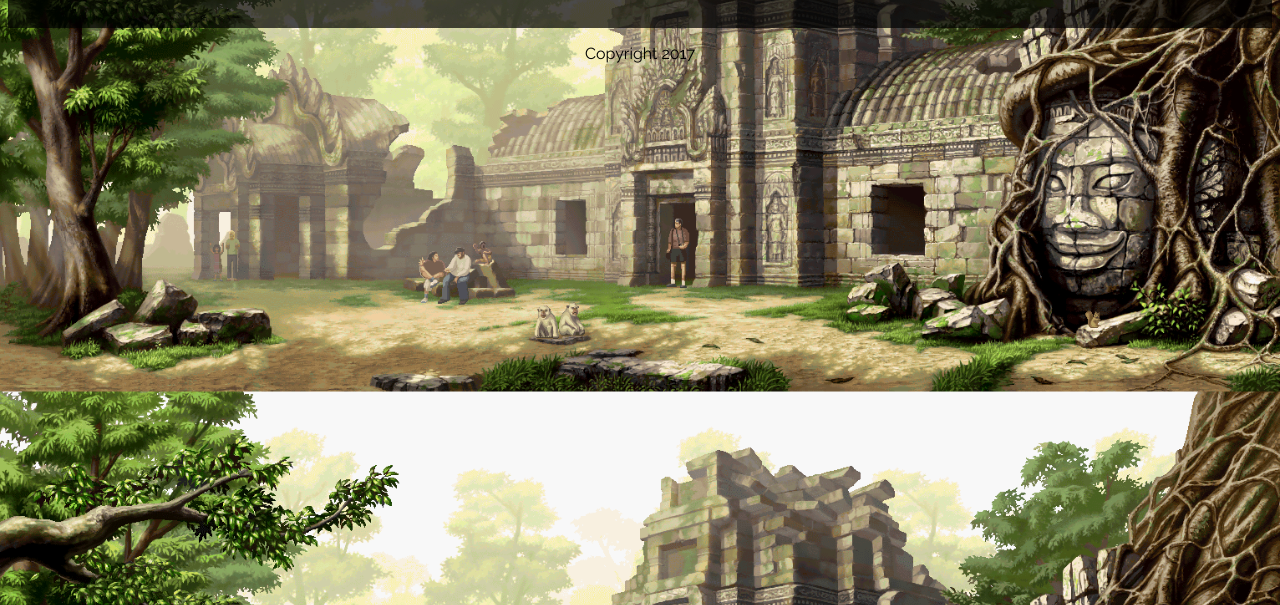
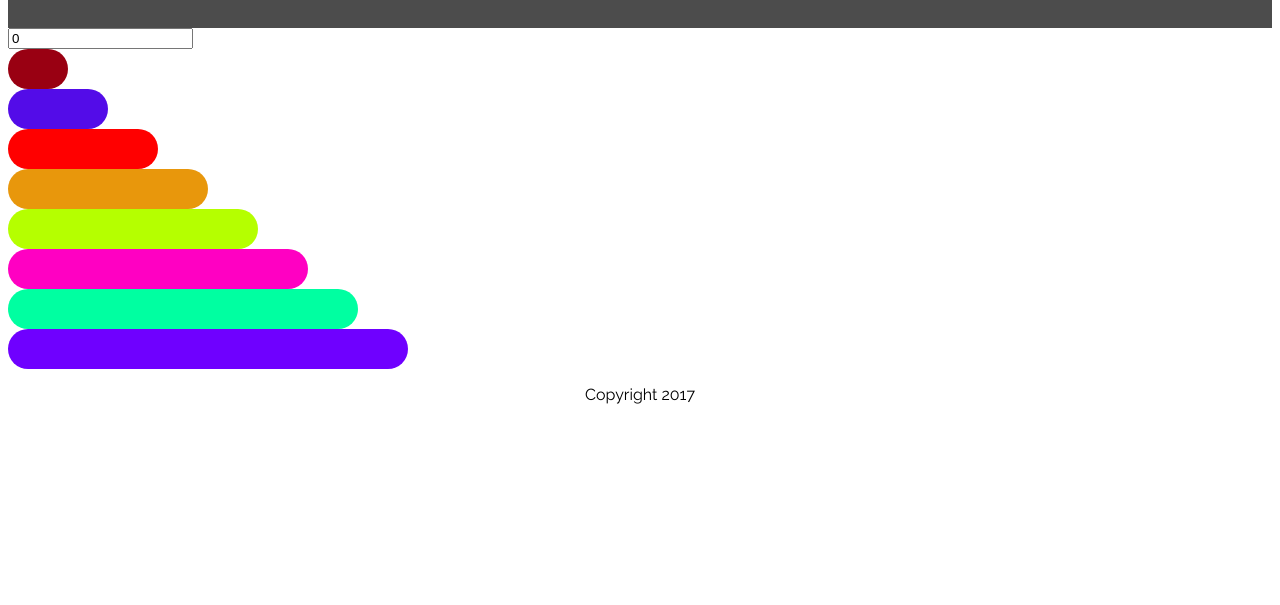
Before and after one commit to jhosuedeveloper/Towers_of_Hanoi, a plain HTML site: page index.html in a window 1280 px wide. Shown: the part 195-800 px from the top of the page. Drawn offline with nearby package versions, Linux system fonts and the light colour scheme.

Commit message:
creating classes for future disks in CSS

```diff
--- /dev/null
+++ b/DiskStacksView.js
@@ -0,0 +1,34 @@
+class DiskStacksView
+{
+constructor(numDisks)
+{
+  numDisks=numDisks;
+}
+
+
+init()
+{
+this.inputs={
+
+
+
+}
+this.displays={
+
+
+
+}
+
+
+
+}
+
+
+
+
+
+
+
+
+
+}//end of DiskStacksView
--- a/index.html
+++ b/index.html
@@ -8,6 +8,7 @@
   integrity="sha256-DZAnKJ/6XZ9si04Hgrsxu/8s717jcIzLy3oi35EouyE="
   crossorigin="anonymous"></script>
   <script src="script.js" charset="utf-8"></script>
+  <script src="DiskStacksView.js" charset="utf-8"></script>
   <link rel="stylesheet"
   type="text/css"
   href="style.css" />
@@ -21,14 +22,33 @@
 
 
   <main>
+    <input type="number" name="Number of Disks" value="0">
+
+
+
+
+
     <div class="stacks">
 
         <div class="stack1">
+              <div class="stk1"></div>
+              <div class="stk2"></div>
+              <div class="stk3"></div>
+              <div class="stk4"></div>
+              <div class="stk5"></div>
+              <div class="stk6"></div>
+              <div class="stk7"></div>
+              <div class="stk8"></div>
         </div>
+
+
         <div class="stack2">
         </div>
+
+
         <div class="stack3">
         </div>
+
   </div>
   </main>
 
--- a/style.css
+++ b/style.css
@@ -3,8 +3,8 @@ body
 {
   /*background-color: lemonchiffon;*/
 
-  background-image: url("oUMTTo6.gif");
-  background-size: cover;
+    /*background-image: url("oUMTTo6.gif");
+    background-size: cover;*/
   bottom: 0px
   top: 20px;
 }
@@ -34,11 +34,8 @@ header
 }
 /*MAIN----------------------------------------------------------------*/
 main{
-    background-image: url("oUMTTo6.gif");
-    background-size: cover;
-    z-index: 3;
-    height: 100%;
-    width: 100%;
+
+
 }
 
 /*FOOTER----------------------------------------------------------------*/
@@ -47,3 +44,78 @@ footer
   font-family: 'Raleway', sans-serif;
   text-align: center;
 }
+
+
+
+
+
+/*DESIGN FOR FUTURE DISKS TO BE APPENDED---------------------------------*/
+
+.stk1
+{
+width: 60px;
+height: 40px;
+background: #990012;
+border-radius: 20px;
+line-height: 100px;
+
+
+}
+.stk2
+{
+width: 100px;
+height: 40px;
+background: #530CE8;
+border-radius: 20px;
+line-height: 100px;
+}
+.stk3
+{
+width: 150px;
+height: 40px;
+background: #FF0000;
+border-radius: 20px;
+line-height: 100px;
+}
+.stk4
+{
+width: 200px;
+height: 40px;
+background: #E8970C;
+border-radius: 20px;
+line-height: 100px;
+}
+.stk5
+{
+width: 250px;
+height: 40px;
+background: #B5FF00;
+border-radius: 20px;
+line-height: 100px;
+}
+.stk6
+{
+width: 300px;
+height: 40px;
+background: #FF00C2;
+border-radius: 20px;
+line-height: 100px;
+}
+.stk7
+{
+width: 350px;
+height: 40px;
+background: #00FFA1;
+border-radius: 20px;
+line-height: 100px;
+
+}
+.stk8
+{
+width: 400px;
+height: 40px;
+background: #6F00FF;
+border-radius: 20px;
+line-height: 100px;
+
+}
```
Lines whose indentation alone changed are shown as unchanged.
